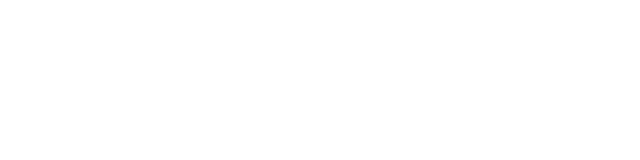
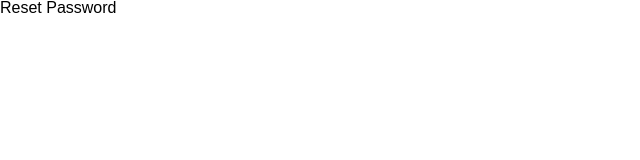
Before and after one commit to TomDoyleGithub/Discord-Clone, a React (Create React App) app in the folder client/: page /reset-password/1/1 in a window 1280 px wide. Shown: the top 160 px of the page, without its empty margins (0-640 px from the left). Built offline with nearby package versions, Linux system fonts and the light colour scheme; a web font is replaced by a local one.

Commit message:
Created reset password page and password modal component

```diff
--- a/client/src/App.tsx
+++ b/client/src/App.tsx
@@ -7,6 +7,7 @@
 import Login from './pages/Login';
 import Register from './pages/Register';
 import Home from './pages/Home';
+import ResetPassword from './pages/ResetPassword';
 
 const httpLink = createHttpLink({
   uri: '/graphql',
@@ -35,6 +36,7 @@
         <Switch>
           <Route exact path='/' component={Home} />
           <Route exact path='/login' component={Login} />
+          <Route exact path='/reset-password/:id/:token' component={ResetPassword}/>
           <Route exact path='/register' component={Register} />
         </Switch>
       </Router>
--- /dev/null
+++ b/client/src/pages/ResetPassword.tsx
@@ -0,0 +1,11 @@
+import React from 'react'
+
+function ResetPassword({user}) {
+    return (
+        <>
+            <p>Reset Password</p>
+        </>
+    )
+}
+
+export default ResetPassword
```
Also changed, not shown: client/src/components/PasswordModal.tsx (added, +11 -0 lines).
